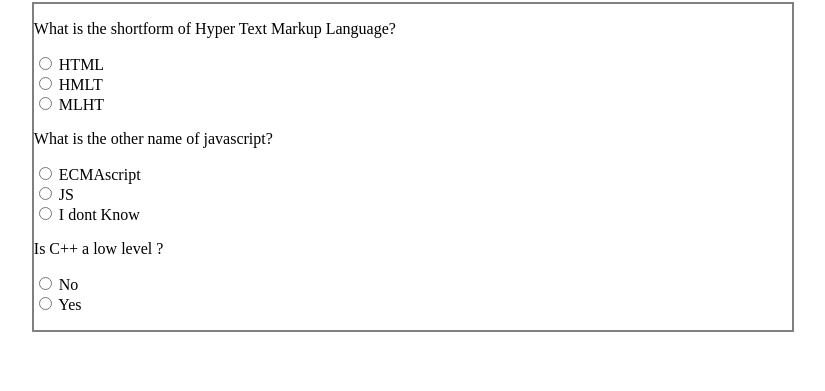
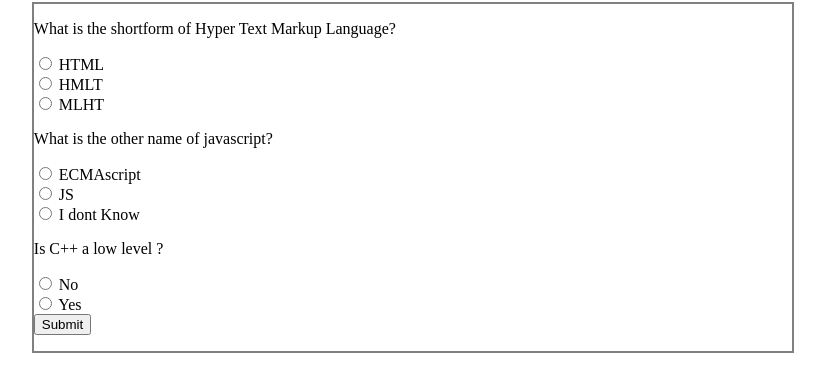
Before and after one commit to kennbeckloff/quiz-test, a plain HTML site: page index.html in a window 1280 px wide. Shown: the part 53-444 px from the top of the page, without its empty margins (227-1052 px from the left). Drawn offline with Linux system fonts and the light colour scheme; a web font is replaced by a local one.

Commit message:
adding the submit button

```diff
--- a/index.html
+++ b/index.html
@@ -89,7 +89,8 @@
               </div>
 
             </div>
-
+            <!-- submit button -->
+            <button class="sub">Submit</button>
           </form>
 
         </div>
```
